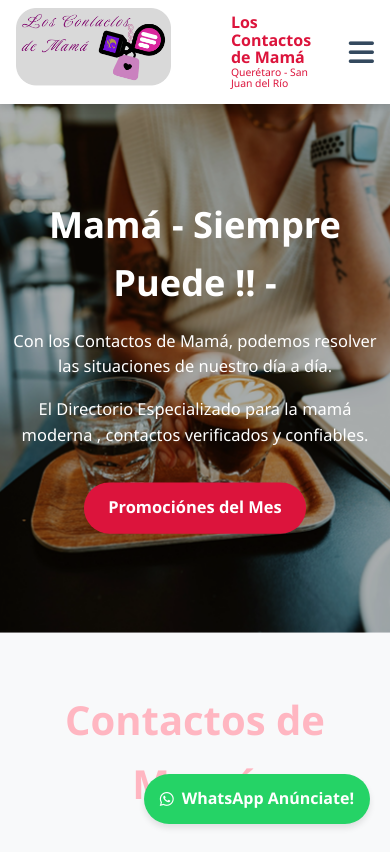
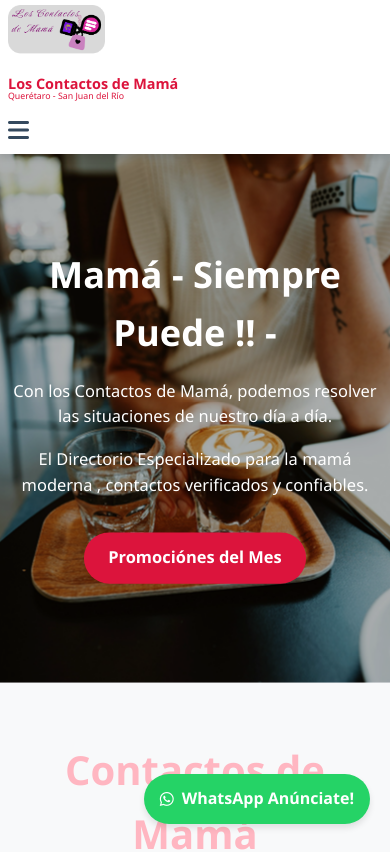
Before and after one commit to gilbertomorelos/loscontactosdemama, a plain HTML site: page index.html in a window 390 px wide. Shown: the top 852 px of the page. Drawn offline with Linux system fonts and the light colour scheme.

Commit message:
Add files via upload

```diff
--- a/index.html
+++ b/index.html
@@ -155,6 +155,59 @@
                 display: block;
             }
         }
+
+
+/* =======================
+   MÓVILES PEQUEÑOS (iPhone)
+======================= */
+@media (max-width: 480px) {
+    .header-container {
+        flex-direction: column;  /* logo y texto uno encima del otro */
+        align-items: flex-start;
+        padding: 0.3rem 0.5rem;
+        gap: 10px;  /* reduce espacio entre logo y texto */
+    }
+
+    .logo {
+        height: 50px;       /* reduce tamaño del logo */
+        margin-right: 0;
+        margin-bottom: 5px;
+    }
+
+    .brand-text {
+        text-align: left;
+        line-height: 1;
+    }
+
+    .logo-text {
+        font-size: 0.9rem;   /* texto más pequeño */
+    }
+
+    .tagline {
+        font-size: 0.55rem;  /* tagline más pequeño */
+    }
+
+    .nav {
+        position: absolute;
+        top: 55px;       /* ajusta según header compacto */
+        right: 10px;
+        width: 160px;
+        gap: 0.8rem;
+        padding: 0.5rem;
+        border-radius: 6px;
+    }
+
+    .nav a {
+        padding: 5px 8px;
+        font-size: 0.85rem;  /* enlaces más compactos */
+    }
+
+    .nav-toggle {
+        font-size: 1.5rem;   /* hamburguesa proporcional */
+    }
+}
+
+
 
         /* =======================
            HERO
```
